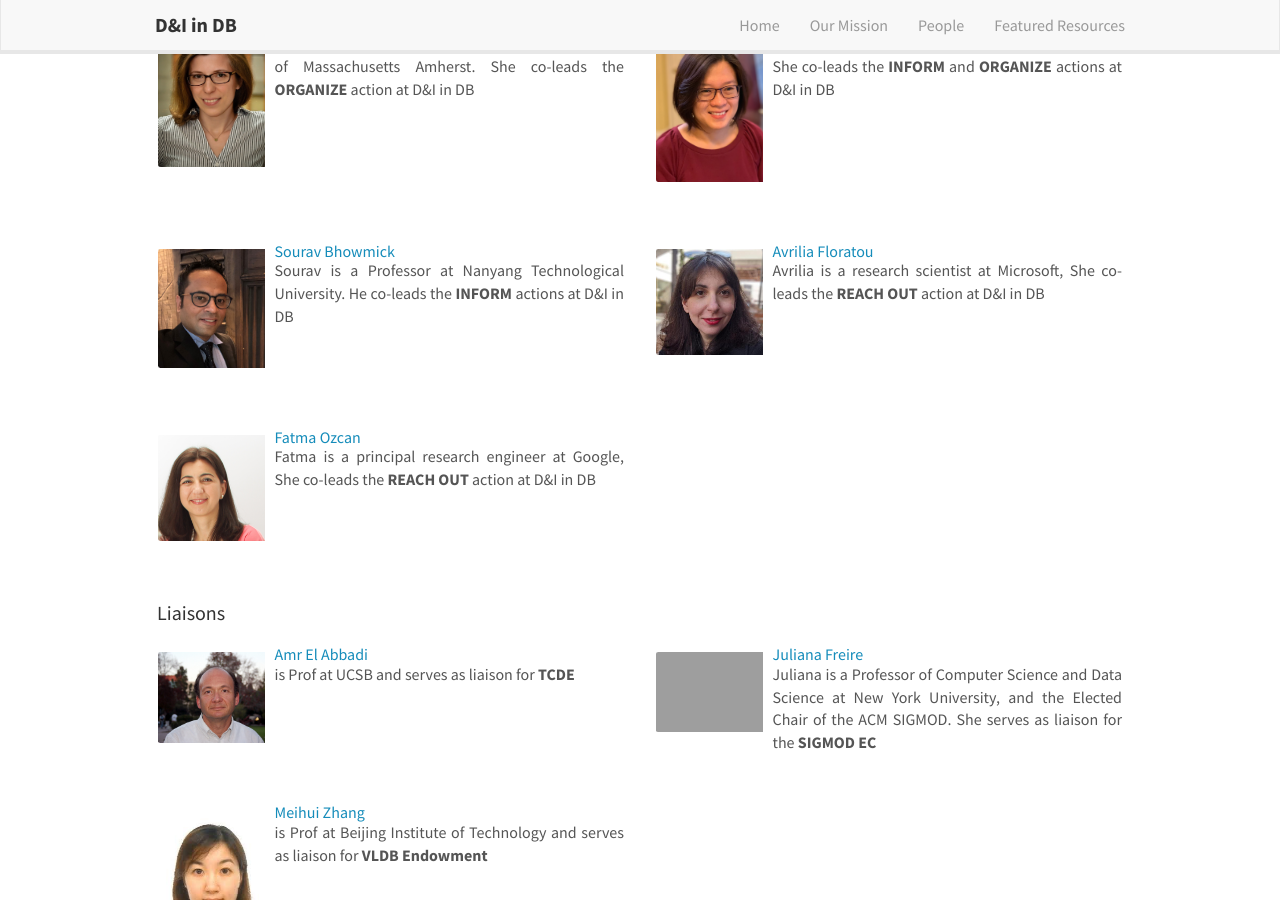
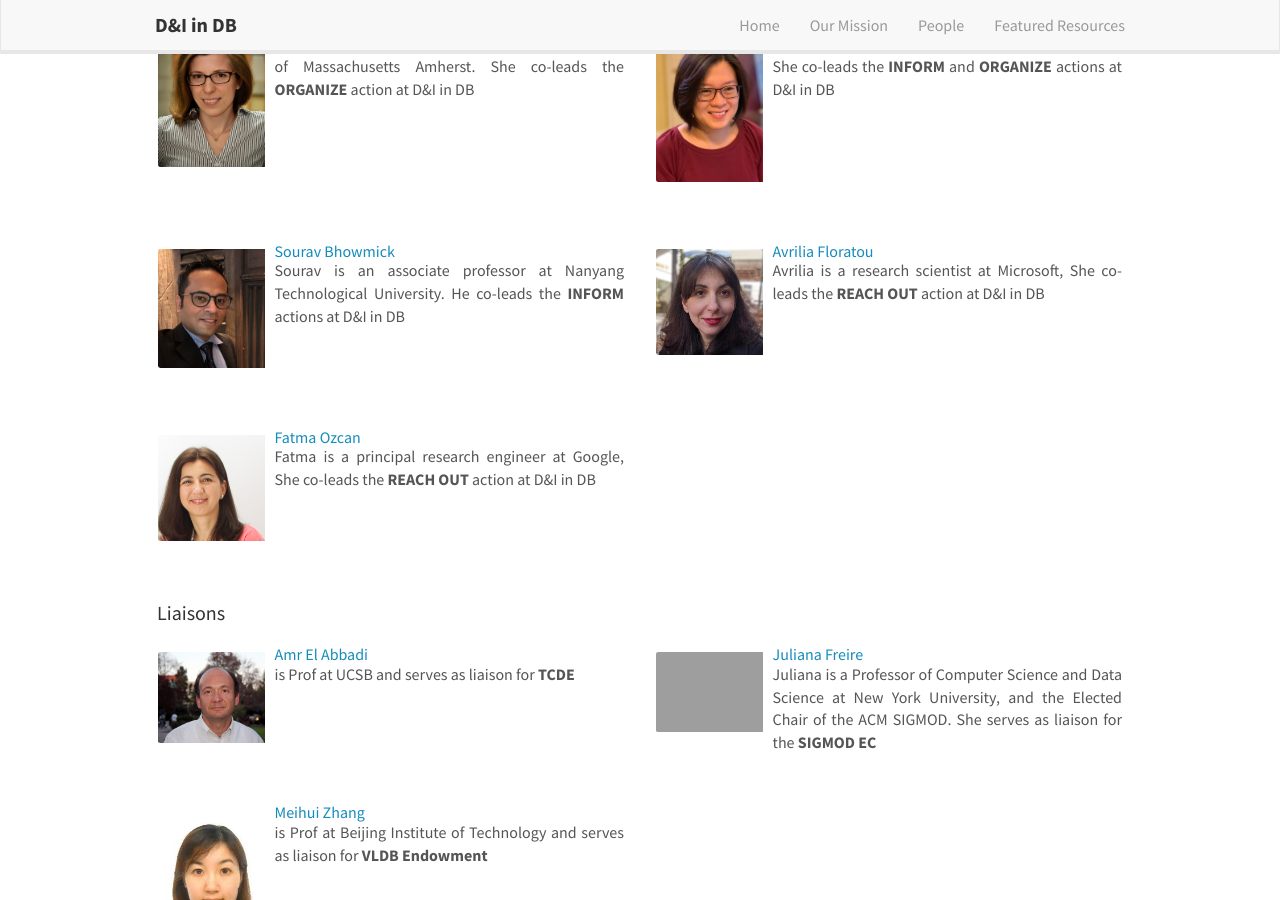
Before and after one commit to zmeihui/dbdni.github.io, a Jekyll site: the page built from index.md, in a window 1280 px wide and 900 px high, scrolled down 1444 px. Built offline with Jekyll 4.4.1, drawn with Linux system fonts in a browser that asks for light colours; nearby versions of some CDN libraries.

Commit message:
Update core_members.yml

```diff
--- a/_data/core_members.yml
+++ b/_data/core_members.yml
@@ -25,7 +25,7 @@
 - name: Sourav Bhowmick
   photo: sourav.jpg
   web: https://personal.ntu.edu.sg/assourav/
-  info: "Sourav is a Professor at Nanyang Technological University. He co-leads the <b>INFORM</b> actions at D&I in DB"
+  info: "Sourav is an associate professor at Nanyang Technological University. He co-leads the <b>INFORM</b> actions at D&I in DB"
 - name: Avrilia Floratou
   photo: avrilia.jpg
   web: https://www.microsoft.com/en-us/research/people/avflor/
```
